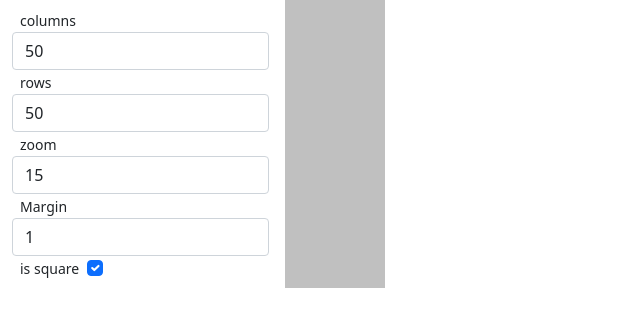
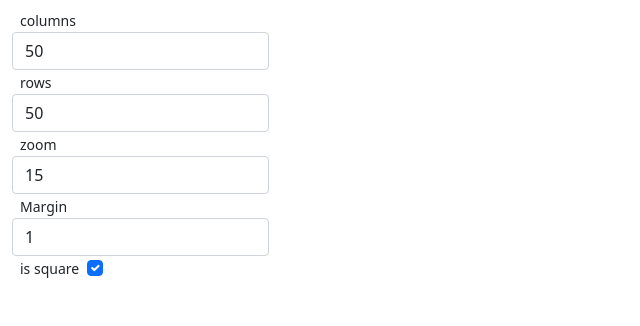
Before and after one commit to timbrownls20/Games, a Next.js app in the folder game-of-life/: page / in a window 1280 px wide. Shown: the top 326 px of the page, without its empty margins (0-640 px from the left). Built offline with nearby package versions, Linux system fonts and the light colour scheme.

Commit message:
refactor grid settings form into own component

```diff
--- a/game-of-life/pages/index.js
+++ b/game-of-life/pages/index.js
@@ -1,14 +1,14 @@
 import React, { useState } from "react";
 import Grid from "../src/Grid";
+import GridSettings from "../src/gridSettings";
 
 const Index = () => {
-
   const intialState = {
-    rows:50,
-    columns:50,
+    rows: 50,
+    columns: 50,
     isSquare: true,
     zoom: 15,
-    margin: 1
+    margin: 1,
   };
 
   const [columns, setColumns] = useState(intialState.columns);
@@ -21,77 +21,13 @@ const Index = () => {
     <>
       <div className="container-fluid">
         <div className="game-container">
-          <div className="form-panel">
-            <form>
-              <div className="form-group my-2">
-                <small className="mx-2">columns</small>
-                <input
-                  type="number"
-                  step="5"
-                  className="form-control"
-                  placeholder="number of columns"
-                  value={columns}
-                  onChange={(e) => {
-                    setColumns(e.target.value);
-                    if (isSquare) setRows(e.target.value);
-                  }}
-                />
-                <small className="mx-2">rows</small>
-                <input
-                  type="number"
-                  step="5"
-                  className="form-control"
-                  placeholder="number of rows"
-                  value={rows}
-                  onChange={(e) => {
-                    setRows(e.target.value);
-                    if (isSquare) setColumns(e.target.value);
-                  }}
-                />
-                <small className="mx-2">zoom</small>
-                <input
-                  type="number"
-                  step="1"
-                  className="form-control"
-                  placeholder="zoom"
-                  value={zoom}
-                  onChange={(e) => {
-                    setZoom(parseInt(e.target.value));
-                  }}
-                />
-                <small className="mx-2">Margin</small>
-                <input
-                  type="number"
-                  className="form-control"
-                  placeholder="margin px"
-                  value={margin}
-                  onChange={(e) => {
-                    setMargin(parseInt(e.target.value));
-                  }}
-                />
-                <small className="mx-2">is square</small>
-                <input
-                  type="checkbox"
-                  className="form-check-input"
-                  placeholder="is square"
-                  checked={isSquare}
-                  onChange={(e) => {
-                    setIsSquare(e.target.checked);
-                    if (e.target.checked) setRows(columns);
-                  }}
-                />
-              </div>
-            </form>
-          </div>
-
-
-          <div className="grid-panel">
-            <Grid
-              dimension={{rows, columns}}
-              zoom={zoom}
-              margin={margin}
-            />
-          </div>
+          <GridSettings rowState={[rows, setRows]}
+                        columnState={[columns, setColumns]}
+                        isSquareState={[isSquare, setIsSquare]}
+                        zoomState={[zoom, setZoom]}
+                        marginState={[margin, setMargin]}
+                         />
+          <Grid dimension={{ rows, columns }} zoom={zoom} margin={margin} />
         </div>
       </div>
     </>
--- a/game-of-life/public/static/site.css
+++ b/game-of-life/public/static/site.css
@@ -9,7 +9,7 @@
     padding-right: 1em;
 }
 
-.grid-panel
+/* .grid-panel
 {
     background: silver;
-}
+} */
--- /dev/null
+++ b/game-of-life/src/gridSettings.js
@@ -0,0 +1,78 @@
+  import React from 'react';
+
+  const gridSettings = ({rowState, columnState, isSquareState, zoomState, marginState}) => {
+
+    const [rows, setRows] = rowState;
+    const [columns, setColumns] = columnState;
+    const [isSquare, setIsSquare] = isSquareState;
+    const [zoom, setZoom] = zoomState;
+    const [margin, setMargin] = marginState;
+
+    return (
+      <div className="form-panel">
+      <form>
+        <div className="form-group my-2">
+          <small className="mx-2">columns</small>
+          <input
+            type="number"
+            step="5"
+            className="form-control"
+            placeholder="number of columns"
+            value={columns}
+            onChange={(e) => {
+              setColumns(e.target.value);
+              if (isSquare) setRows(e.target.value);
+            }}
+          />
+          <small className="mx-2">rows</small>
+          <input
+            type="number"
+            step="5"
+            className="form-control"
+            placeholder="number of rows"
+            value={rows}
+            onChange={(e) => {
+              setRows(e.target.value);
+              if (isSquare) setColumns(e.target.value);
+            }}
+          />
+          <small className="mx-2">zoom</small>
+          <input
+            type="number"
+            step="1"
+            className="form-control"
+            placeholder="zoom"
+            value={zoom}
+            onChange={(e) => {
+              setZoom(parseInt(e.target.value));
+            }}
+          />
+          <small className="mx-2">Margin</small>
+          <input
+            type="number"
+            className="form-control"
+            placeholder="margin px"
+            value={margin}
+            onChange={(e) => {
+              setMargin(parseInt(e.target.value));
+            }}
+          />
+          <small className="mx-2">is square</small>
+          <input
+            type="checkbox"
+            className="form-check-input"
+            placeholder="is square"
+            checked={isSquare}
+            onChange={(e) => {
+              setIsSquare(e.target.checked);
+              if (e.target.checked) setRows(columns);
+            }}
+          />
+        </div>
+      </form>
+      </div>
+    )
+
+  }
+
+  export default gridSettings;
```
